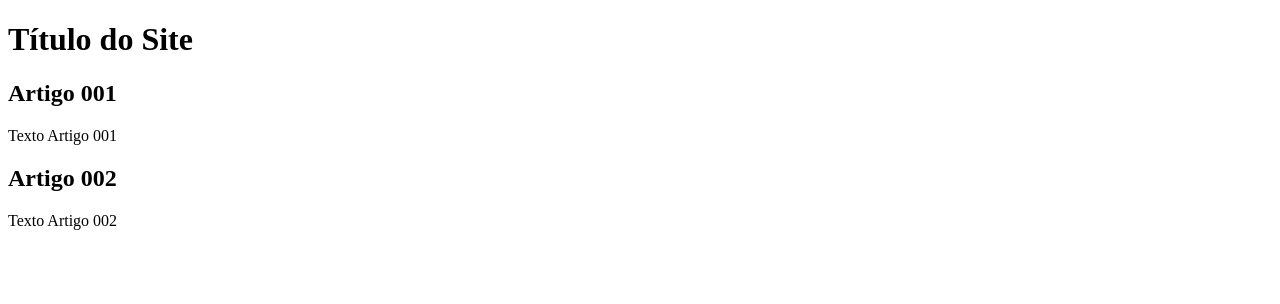
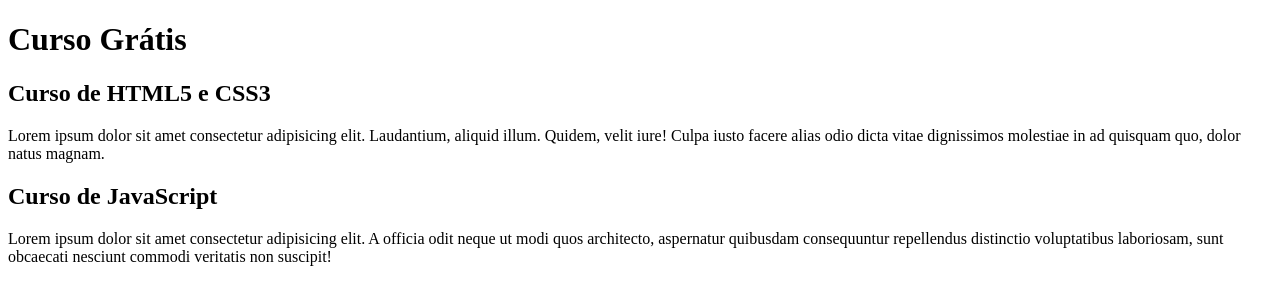
Before and after one commit to gabrieljsbezerra/projeto-site, a plain HTML site: page index.html in a window 1280 px wide. Drawn offline with Linux system fonts and the light colour scheme.

Commit message:
Comecei a escrever o contúdo

```diff
--- a/index.html
+++ b/index.html
@@ -8,15 +8,15 @@
 <body>
     <main>
         <header>
-            <h1>Título do Site</h1>
+            <h1>Curso Grátis</h1>
         </header>
         <article>
-            <h2>Artigo 001</h2>
-            <p>Texto Artigo 001</p>
+            <h2>Curso de HTML5 e CSS3</h2>
+            <p>Lorem ipsum dolor sit amet consectetur adipisicing elit. Laudantium, aliquid illum. Quidem, velit iure! Culpa iusto facere alias odio dicta vitae dignissimos molestiae in ad quisquam quo, dolor natus magnam.</p>
         </article>
         <article>
-            <h2>Artigo 002</h2>
-            <p>Texto Artigo 002</p>
+            <h2>Curso de JavaScript</h2>
+            <p>Lorem ipsum dolor sit amet consectetur adipisicing elit. A officia odit neque ut modi quos architecto, aspernatur quibusdam consequuntur repellendus distinctio voluptatibus laboriosam, sunt obcaecati nesciunt commodi veritatis non suscipit!</p>
         </article>
     </main>
 
```
